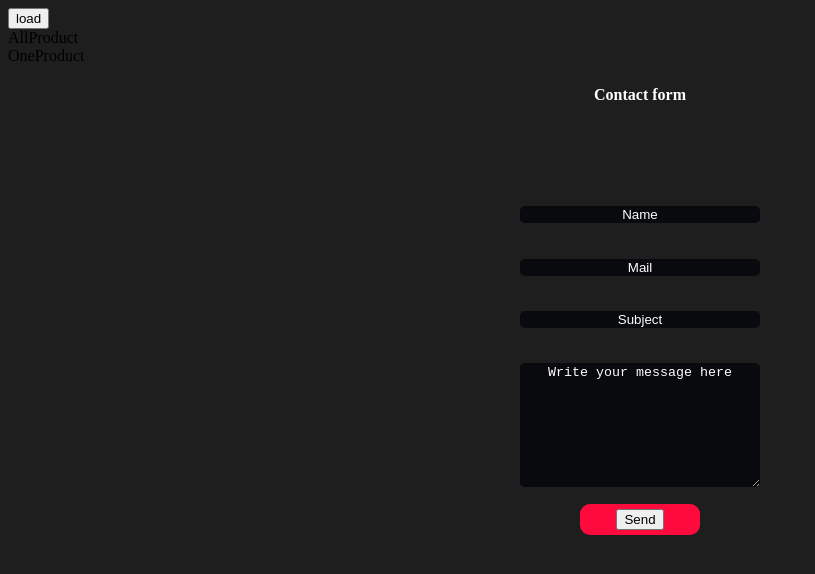
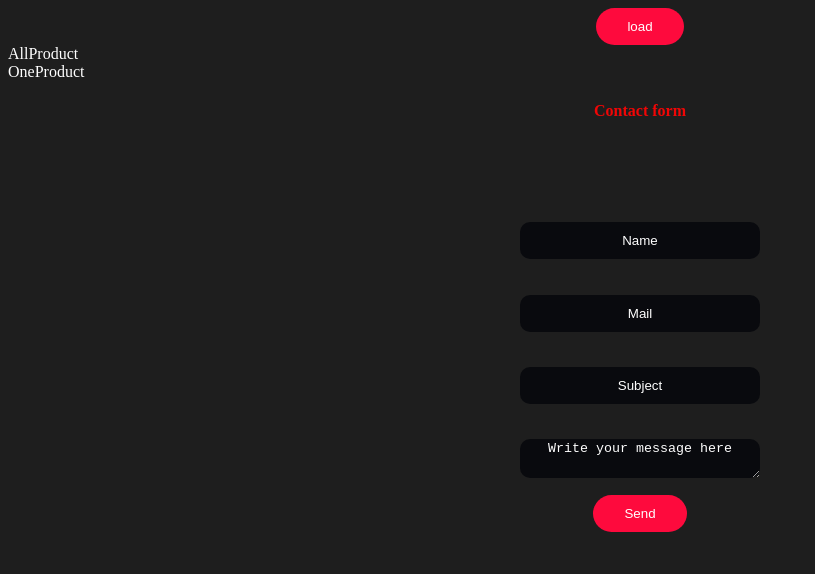
Before and after one commit to WildCodeSchool-2023-09/JS-RMT-React_If-Projet2-Watch_now, a React (Vite) app in the folder frontend/: page / in a window 1280 px wide. Shown: the top 574 px of the page, without its empty margins (0-815 px from the left). Built offline with nearby package versions, Linux system fonts and the light colour scheme.

Commit message:
CSS terminé conforme figma

```diff
--- a/frontend/src/App.css
+++ b/frontend/src/App.css
@@ -1,4 +1,5 @@
 body {
   background-color: #1e1e1e;
   font-family: Regular;
+  color: white;
 }
--- a/frontend/src/components/Contact.css
+++ b/frontend/src/components/Contact.css
@@ -1,9 +1,3 @@
-@media screen and (max-width: 600px) {
-  .container input {
-    width: 70%;
-  }
-}
-
 .contactContainer {
   display: flex;
   justify-content: center;
@@ -20,34 +14,32 @@
 .contactContainer input,
 .contactContainer textarea {
   background-color: #090a0e;
-  color: white;
   text-align: center;
   margin: 1.1rem 0;
-  padding: 0.2px auto;
-  border-radius: 5px;
+  height: 35px;
+  padding: 10px auto;
+  border-radius: 10px;
   border: #090a0e;
 }
 
 .contactContainer ::placeholder {
-  color: white;
+  color: rgb(255, 255, 255);
 }
 
-.contactBtn {
-  display: flex;
-  justify-content: center;
-  border-radius: 10px;
+button {
+  display: block;
+  margin: auto;
   background-color: #fe0a3d;
+  border-radius: 20px;
+  border: 1px solid transparent;
+  font-weight: 100;
   color: white;
-  padding: 0.3rem;
-  margin-left: 60px;
-  margin-right: 60px;
+  padding: 10px 30px;
+  transition: 0.6s;
 }
 
 .contactContainer H4 {
   display: flex;
   justify-content: center;
-  color: white;
+  color: rgb(240, 6, 6);
 }
-
-button {
-}
```
